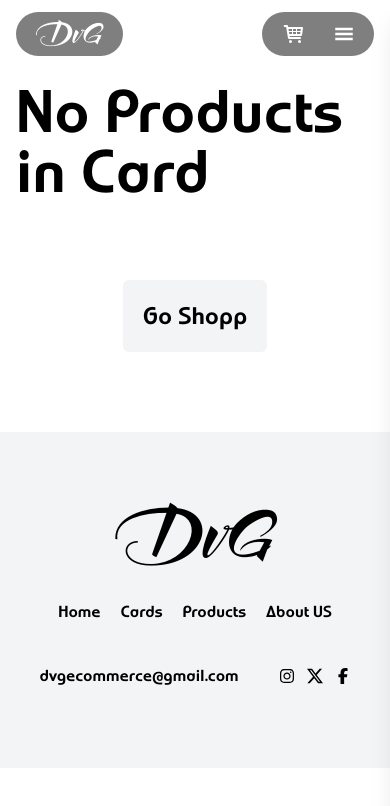
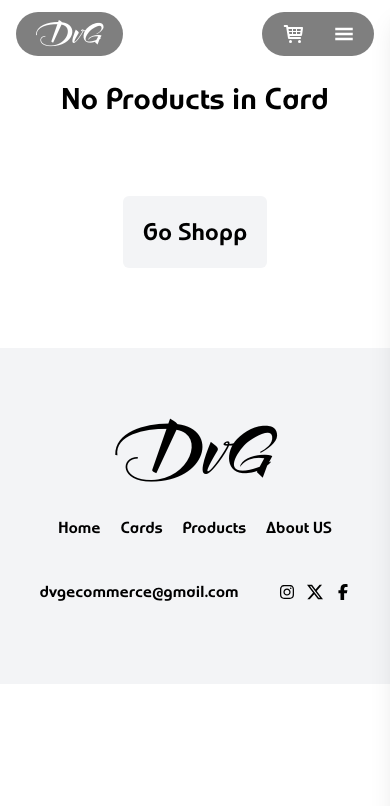
Before and after one commit to Davran-Fr/shop, a Next.js app: page /cards in a window 390 px wide. Shown: the top 806 px of the page. Built offline with nearby package versions, Linux system fonts and the light colour scheme.

Commit message:
[changed_sizes]

```diff
--- a/src/components/cards/Tables.tsx
+++ b/src/components/cards/Tables.tsx
@@ -17,7 +17,7 @@ export const Tables = () => {
   return (
     <Container className="">
       {cards.items.length === 0 ? (
-        <div className="font-world text-6xl py-20 flex flex-col justify-center items-center gap-y-20">
+        <div className="font-world text-3xl md:text-6xl py-20 flex flex-col justify-center items-center gap-y-20">
           <h3>No Products in Card</h3>
           <button
             onClick={() => router.push("/products")}
```
Also changed, not shown: src/components/infoProduct/Images.tsx (+5 -5 lines).
